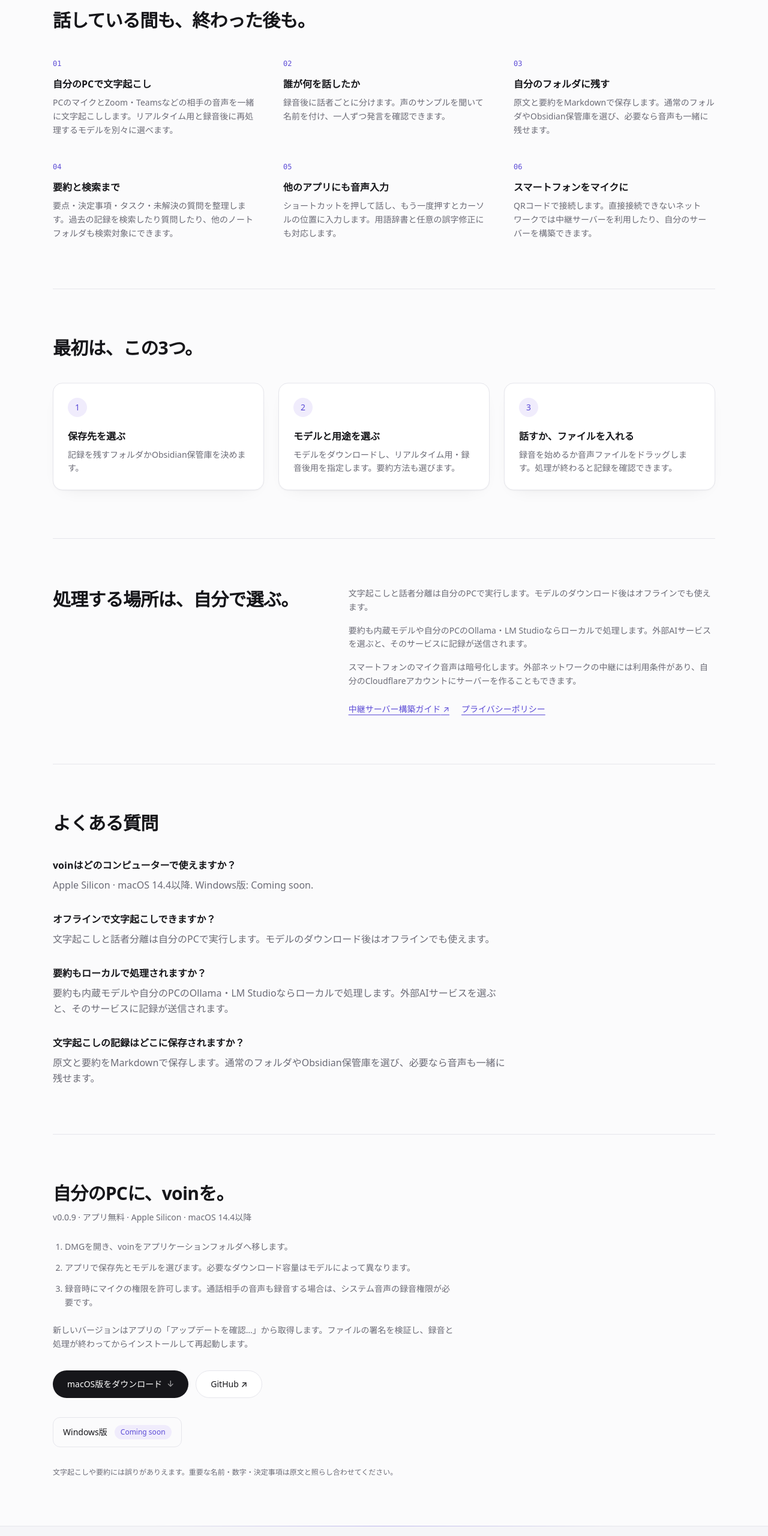
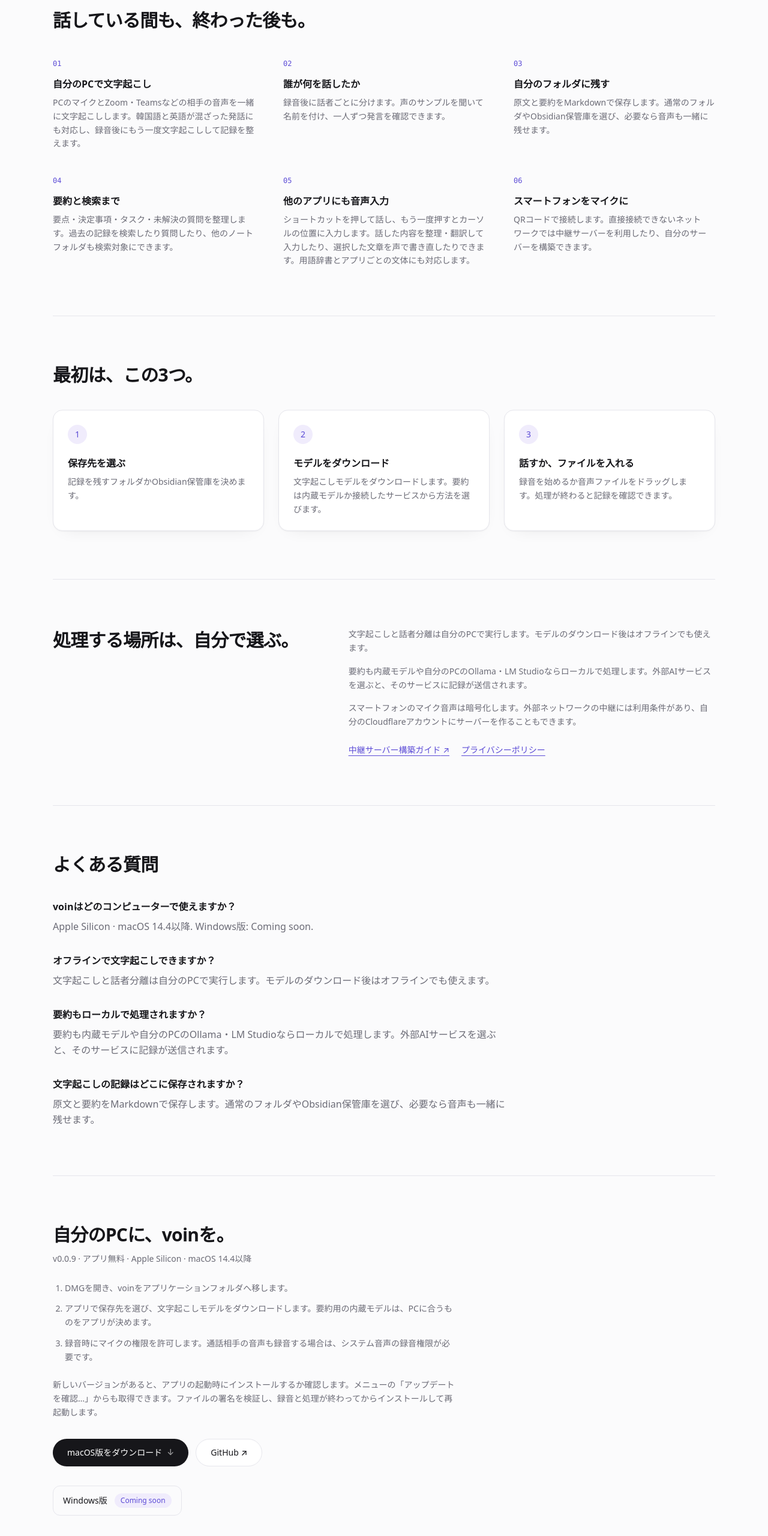
Before and after one commit to su-record/torylabs-web, a Next.js app: page /ja/voin in a window 1280 px wide. Shown: the part 878-3438 px from the top of the page at 60% size. Built offline with nearby package versions, Linux system fonts and the light colour scheme.

Commit message:
docs(voin): update page copy for 0.0.9

```diff
--- a/content/voin.ts
+++ b/content/voin.ts
@@ -9,20 +9,20 @@ export const voinText = {
     price: "앱 무료", requirements: "Apple Silicon · macOS 14.4 이상", screenshot: "받아쓰기 화면 · 예시 대화", imageAlt: "발화자와 시간에 따라 대화를 보여 주는 voin 받아쓰기 화면",
     featuresTitle: "듣는 동안에도, 끝난 뒤에도.",
     features: [
-      {t:"내 PC에서 받아쓰기",d:"PC 마이크와 Zoom·Teams 등 화상회의의 상대방 소리를 함께 받아씁니다. 실시간 모델과 녹음 후 다시 받아쓸 모델을 각각 고를 수 있습니다."},
+      {t:"내 PC에서 받아쓰기",d:"PC 마이크와 Zoom·Teams 등 화상회의의 상대방 소리를 함께 받아씁니다. 한국어와 영어를 섞어 말해도 받아쓰고, 녹음이 끝나면 한 번 더 받아써 기록을 다듬습니다."},
       {t:"누가 무슨 말을 했는지",d:"녹음이 끝나면 화자별로 나눕니다. 목소리를 들어 보고 이름을 붙여, 사람별 발언을 다시 확인할 수 있습니다."},
       {t:"내 폴더에 남는 회의록",d:"원문과 요약을 Markdown 파일로 저장합니다. 일반 폴더나 Obsidian 보관함을 고르고, 필요하면 음성 파일도 함께 보관합니다."},
       {t:"정리와 검색까지",d:"핵심 내용·결정·할 일·남은 질문을 요약합니다. 지난 기록을 검색하거나 질문하고, 함께 찾을 노트 폴더도 지정할 수 있습니다."},
-      {t:"어느 앱에서든 말로 입력",d:"단축키를 눌러 말하고, 다시 눌러 커서 자리에 글을 넣습니다. 자주 쓰는 용어 사전과 선택형 오타 교정도 지원합니다."},
+      {t:"어느 앱에서든 말로 입력",d:"단축키를 눌러 말하고, 다시 눌러 커서 자리에 글을 넣습니다. 말한 내용을 정리하거나 번역해서 넣고, 선택한 글을 말로 고칠 수도 있습니다. 용어 사전과 앱별 말투를 지원합니다."},
       {t:"휴대폰을 마이크로",d:"QR 코드를 찍어 휴대폰을 연결합니다. 직접 연결이 어려운 네트워크에서는 중계 서버를 이용하거나 내 서버를 구축할 수 있습니다."},
     ],
     startTitle:"처음에는 세 가지만.",
-    steps:[{t:"저장 위치 고르기",d:"내 기록을 둘 폴더나 Obsidian 보관함을 정합니다."},{t:"모델과 용도 고르기",d:"모델을 내려받고 실시간·녹음 후 용도를 지정합니다. 요약도 원하는 방법을 고릅니다."},{t:"말하거나 파일 넣기",d:"녹음을 시작하거나 녹음 파일을 끌어 놓습니다. 정리가 끝나면 기록에서 다시 확인합니다."}],
+    steps:[{t:"저장 위치 고르기",d:"내 기록을 둘 폴더나 Obsidian 보관함을 정합니다."},{t:"모델 내려받기",d:"받아쓰기 모델을 내려받습니다. 요약은 내장 모델과 연결한 서비스 중에서 방법을 고릅니다."},{t:"말하거나 파일 넣기",d:"녹음을 시작하거나 녹음 파일을 끌어 놓습니다. 정리가 끝나면 기록에서 다시 확인합니다."}],
     privacyTitle:"처리할 곳은 내가 고릅니다.",
     privacy:["받아쓰기와 화자 분리는 내 PC에서 실행합니다. 모델을 내려받은 뒤에는 인터넷 없이 쓸 수 있습니다.","요약도 내장 모델이나 내 PC의 Ollama·LM Studio를 선택하면 로컬에서 처리합니다. 외부 AI 서비스를 선택하면 기록 내용이 해당 서비스로 전송됩니다.","휴대폰 마이크 연결은 소리를 암호화합니다. 외부 네트워크 중계에는 이용 조건이 적용되며, 내 Cloudflare 계정에 서버를 만들어 쓸 수도 있습니다."],
     guide:"중계 서버 구축 가이드",privacyLink:"개인정보 처리방침",installTitle:"내 PC에 voin을 들이세요.",
-    install:["DMG를 열어 voin을 응용 프로그램 폴더로 옮깁니다.","앱에서 저장 위치와 모델을 고릅니다. 모델 파일 크기는 선택한 모델마다 다릅니다.","녹음할 때 마이크 권한을 허용합니다. 화상회의 소리도 받으려면 시스템 오디오 녹음 권한이 필요합니다."],
-    update:"새 버전은 앱의 ‘업데이트 확인…’에서 받습니다. 파일 서명을 검사하며, 녹음과 처리가 끝난 뒤 설치하고 다시 시작합니다.",
+    install:["DMG를 열어 voin을 응용 프로그램 폴더로 옮깁니다.","앱에서 저장 위치를 고르고 받아쓰기 모델을 내려받습니다. 요약용 내장 모델은 PC에 맞는 것을 앱이 정합니다.","녹음할 때 마이크 권한을 허용합니다. 화상회의 소리도 받으려면 시스템 오디오 녹음 권한이 필요합니다."],
+    update:"새 버전이 있으면 앱을 켤 때 설치할지 묻습니다. 메뉴의 ‘업데이트 확인…’에서도 받을 수 있습니다. 파일 서명을 검사하며, 녹음과 처리가 끝난 뒤 설치하고 다시 시작합니다.",
     windows:"Windows 버전",soon:"Coming soon",accuracy:"받아쓰기와 요약은 틀릴 수 있습니다. 중요한 이름·숫자·결정은 원문과 함께 확인하세요.",
   },
   en: {
@@ -34,17 +34,17 @@ export const voinText = {
     price:"Free app", requirements:"Apple Silicon · macOS 14.4 or later",screenshot:"Transcription view · example conversation",imageAlt:"voin transcription showing speakers and timestamps",
     featuresTitle:"While you talk. After you finish.",
     features:[
-      {t:"Transcribe on your PC",d:"Capture your PC microphone and the other side of Zoom, Teams and other calls. Choose separate models for live transcription and a second pass after recording."},
+      {t:"Transcribe on your PC",d:"Capture your PC microphone and the other side of Zoom, Teams and other calls. It handles Korean and English mixed in one sentence, and runs a second pass after recording to refine the record."},
       {t:"Know who said what",d:"After recording, voin separates speakers. Listen to voice samples and add names to revisit each person’s contributions."},
       {t:"Notes in your own folder",d:"Save transcripts and summaries as Markdown in a folder or Obsidian vault. Keep the audio alongside them if you choose."},
       {t:"Summarize and find",d:"Review key points, decisions, tasks and open questions. Search past records, ask questions and include other note folders in your search."},
-      {t:"Dictate into other apps",d:"Press a shortcut, speak, then press it again to insert text at your cursor. Add your own vocabulary and optional typo correction."},
+      {t:"Dictate into other apps",d:"Press a shortcut, speak, then press it again to insert text at your cursor. Tidy up or translate what you said, or rewrite selected text by voice. Add your own vocabulary and a tone for each app."},
       {t:"Use your phone as the mic",d:"Scan a QR code to connect your phone. When a direct connection is unavailable, use a relay or set up your own server."},
     ],
-    startTitle:"Three things to get started.",steps:[{t:"Choose a save location",d:"Pick a folder or Obsidian vault for your records."},{t:"Choose models and their roles",d:"Download a model and assign live or post-recording transcription. Choose how to summarize, too."},{t:"Speak or drop in a file",d:"Start recording or drop in an audio file. Return to the record when processing finishes."}],
+    startTitle:"Three things to get started.",steps:[{t:"Choose a save location",d:"Pick a folder or Obsidian vault for your records."},{t:"Download the model",d:"Download the transcription model. For summaries, choose between the built-in model and a service you connect."},{t:"Speak or drop in a file",d:"Start recording or drop in an audio file. Return to the record when processing finishes."}],
     privacyTitle:"Choose where processing happens.",privacy:["Transcription and speaker separation run on your PC. After downloading the models, you can use them offline.","Summaries stay local when you select built-in models or Ollama or LM Studio running on your PC. Selecting an external AI service sends the record to that service.","Phone microphone audio is encrypted. External-network relaying is subject to its usage terms; you can also deploy a relay in your own Cloudflare account."],
-    guide:"Relay server setup guide",privacyLink:"Privacy Policy",installTitle:"Make room for voin on your PC.",install:["Open the DMG and drag voin into Applications.","Choose a save location and models in the app. Download sizes depend on the models you choose.","Allow microphone access when recording. Capturing video-call sound also requires system audio recording permission."],
-    update:"Get new versions from Check for updates… in the app. voin verifies the file signature and waits until recording and processing are finished before installing and restarting.",
+    guide:"Relay server setup guide",privacyLink:"Privacy Policy",installTitle:"Make room for voin on your PC.",install:["Open the DMG and drag voin into Applications.","Choose a save location and download the transcription model in the app. voin picks the built-in summary model that fits your PC.","Allow microphone access when recording. Capturing video-call sound also requires system audio recording permission."],
+    update:"When a new version is available, voin asks at launch whether to install it. You can also use Check for updates… in the menu. voin verifies the file signature and waits until recording and processing are finished before installing and restarting.",
     windows:"Windows version",soon:"Coming soon",accuracy:"Transcription and summaries can contain mistakes. Check important names, numbers and decisions against the original.",
   },
   ja: {
@@ -53,14 +53,14 @@ export const voinText = {
     eyebrow:"VOICE IN, NOTES OUT",lead:"話して残す。\nあとから見つける。",intro:"会議の双方の声も、忘れたくないアイデアも。voinが自分のPCで文字起こしし、あとで振り返れる記録にします。",
     download:"macOS版をダウンロード",preparing:"0.0.1を公開準備中",github:"GitHub",githubPending:"GitHubでの公開配布を準備中",price:"アプリ無料", requirements:"Apple Silicon · macOS 14.4以降",screenshot:"文字起こし画面 · 会話の例",imageAlt:"話者と時刻ごとに会話を表示するvoinの文字起こし画面",
     featuresTitle:"話している間も、終わった後も。",features:[
-      {t:"自分のPCで文字起こし",d:"PCのマイクとZoom・Teamsなどの相手の音声を一緒に文字起こしします。リアルタイム用と録音後に再処理するモデルを別々に選べます。"},
+      {t:"自分のPCで文字起こし",d:"PCのマイクとZoom・Teamsなどの相手の音声を一緒に文字起こしします。韓国語と英語が混ざった発話にも対応し、録音後にもう一度文字起こしして記録を整えます。"},
       {t:"誰が何を話したか",d:"録音後に話者ごとに分けます。声のサンプルを聞いて名前を付け、一人ずつ発言を確認できます。"},
       {t:"自分のフォルダに残す",d:"原文と要約をMarkdownで保存します。通常のフォルダやObsidian保管庫を選び、必要なら音声も一緒に残せます。"},
       {t:"要約と検索まで",d:"要点・決定事項・タスク・未解決の質問を整理します。過去の記録を検索したり質問したり、他のノートフォルダも検索対象にできます。"},
-      {t:"他のアプリにも音声入力",d:"ショートカットを押して話し、もう一度押すとカーソルの位置に入力します。用語辞書と任意の誤字修正にも対応します。"},
+      {t:"他のアプリにも音声入力",d:"ショートカットを押して話し、もう一度押すとカーソルの位置に入力します。話した内容を整理・翻訳して入力したり、選択した文章を声で書き直したりできます。用語辞書とアプリごとの文体にも対応します。"},
       {t:"スマートフォンをマイクに",d:"QRコードで接続します。直接接続できないネットワークでは中継サーバーを利用したり、自分のサーバーを構築できます。"},
-    ],startTitle:"最初は、この3つ。",steps:[{t:"保存先を選ぶ",d:"記録を残すフォルダかObsidian保管庫を決めます。"},{t:"モデルと用途を選ぶ",d:"モデルをダウンロードし、リアルタイム用・録音後用を指定します。要約方法も選びます。"},{t:"話すか、ファイルを入れる",d:"録音を始めるか音声ファイルをドラッグします。処理が終わると記録を確認できます。"}],
+    ],startTitle:"最初は、この3つ。",steps:[{t:"保存先を選ぶ",d:"記録を残すフォルダかObsidian保管庫を決めます。"},{t:"モデルをダウンロード",d:"文字起こしモデルをダウンロードします。要約は内蔵モデルか接続したサービスから方法を選びます。"},{t:"話すか、ファイルを入れる",d:"録音を始めるか音声ファイルをドラッグします。処理が終わると記録を確認できます。"}],
     privacyTitle:"処理する場所は、自分で選ぶ。",privacy:["文字起こしと話者分離は自分のPCで実行します。モデルのダウンロード後はオフラインでも使えます。","要約も内蔵モデルや自分のPCのOllama・LM Studioならローカルで処理します。外部AIサービスを選ぶと、そのサービスに記録が送信されます。","スマートフォンのマイク音声は暗号化します。外部ネットワークの中継には利用条件があり、自分のCloudflareアカウントにサーバーを作ることもできます。"],
-    guide:"中継サーバー構築ガイド",privacyLink:"プライバシーポリシー",installTitle:"自分のPCに、voinを。",install:["DMGを開き、voinをアプリケーションフォルダへ移します。","アプリで保存先とモデルを選びます。必要なダウンロード容量はモデルによって異なります。","録音時にマイクの権限を許可します。通話相手の音声も録音する場合は、システム音声の録音権限が必要です。"],update:"新しいバージョンはアプリの「アップデートを確認…」から取得します。ファイルの署名を検証し、録音と処理が終わってからインストールして再起動します。",windows:"Windows版",soon:"Coming soon",accuracy:"文字起こしや要約には誤りがありえます。重要な名前・数字・決定事項は原文と照らし合わせてください。",
+    guide:"中継サーバー構築ガイド",privacyLink:"プライバシーポリシー",installTitle:"自分のPCに、voinを。",install:["DMGを開き、voinをアプリケーションフォルダへ移します。","アプリで保存先を選び、文字起こしモデルをダウンロードします。要約用の内蔵モデルは、PCに合うものをアプリが決めます。","録音時にマイクの権限を許可します。通話相手の音声も録音する場合は、システム音声の録音権限が必要です。"],update:"新しいバージョンがあると、アプリの起動時にインストールするか確認します。メニューの「アップデートを確認…」からも取得できます。ファイルの署名を検証し、録音と処理が終わってからインストールして再起動します。",windows:"Windows版",soon:"Coming soon",accuracy:"文字起こしや要約には誤りがありえます。重要な名前・数字・決定事項は原文と照らし合わせてください。",
   },
 } satisfies Record<Lang, unknown>;
```
